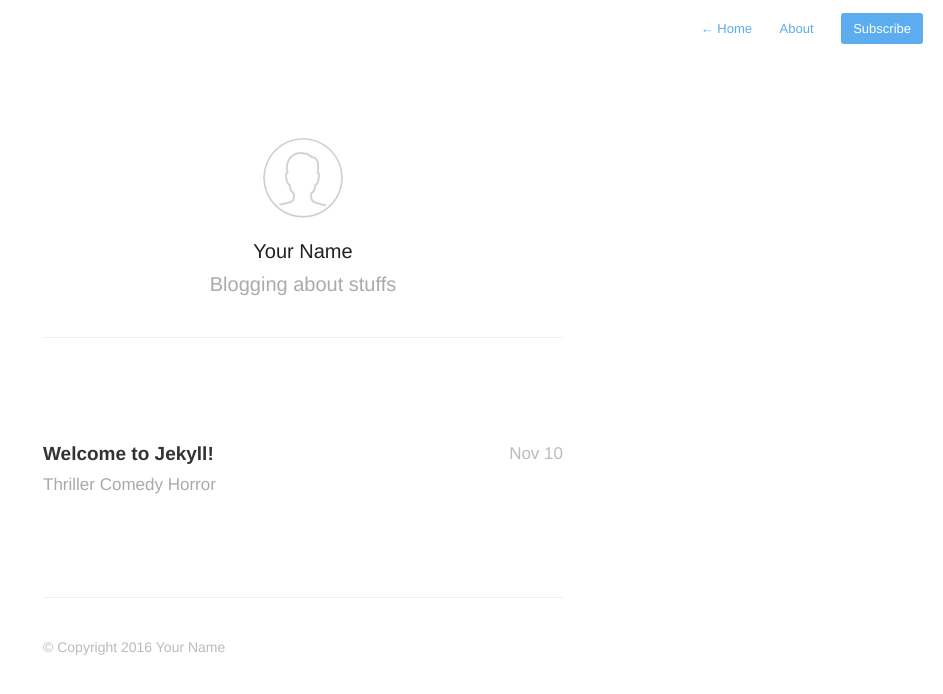
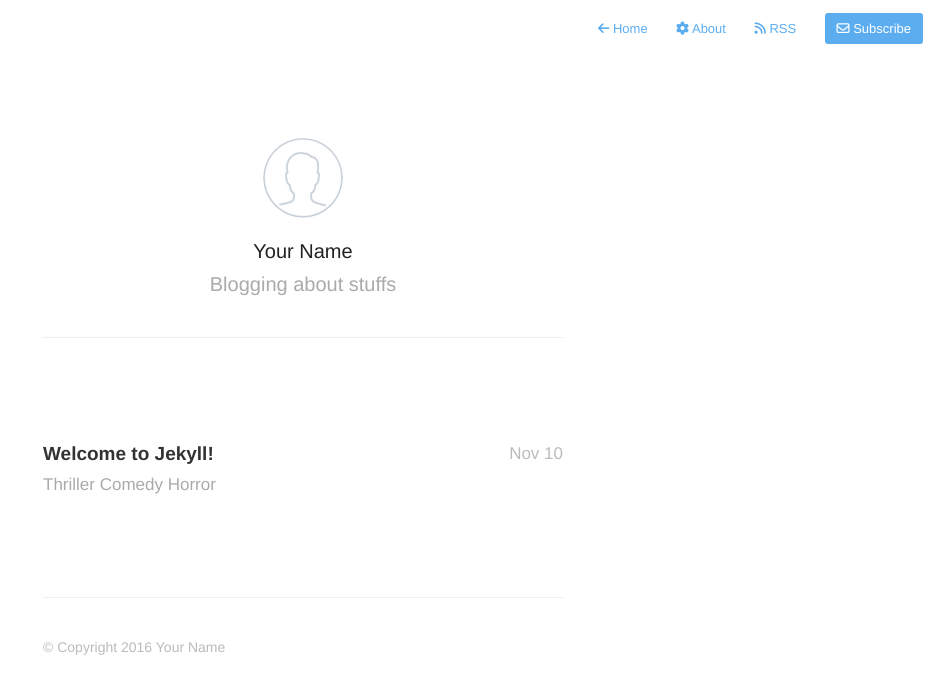
Before and after one commit to stepbystepjekyll/stepbystepjekyll.github.io, a Jekyll site: the page built from index.html, in a window 1280 px wide. Shown: the top 694 px of the page, without its empty margins (337-1280 px from the left). Built offline with Jekyll 4.4.1, drawn with Linux system fonts in a browser that asks for light colours; nearby versions of some CDN libraries; Markdown is read by kramdown in place of the engine named in the settings; the list of posts is cut into pages by our own code.

Commit message:
changed the navigation icons and added RSS feed button

```diff
--- a/_includes/navigation.html
+++ b/_includes/navigation.html
@@ -1,12 +1,13 @@
 <nav class="main-nav">
-    {% if page.url != "/index.html" %}
-        <a href="{{ site.baseurl }}"> <span class="arrow">←</span> Home </a>
+    {% if page.url != "/index.html" || page.url != "/" %}
+        <a href="{{ site.baseurl }}"> <i class="fa fa-arrow-left"></i> Home</a>
     {% endif %}
 
     {% if page.url != "/about/" %}
         {% if site.aboutPage %}
-            <a href="{{ site.baseurl }}about">About </a>
+            <a href="{{ site.baseurl }}about"><i class="fa fa-cog"></i> About</a>
         {% endif %}
     {% endif %}
-    <a class="cta" href="{{ site.baseurl }}feed.xml">Subscribe</a>
+    <a href="{{site.baseurl}}feed.xml"><i class="fa fa-rss"></i> RSS</a>
+    <a class="cta" href="{{ site.baseurl }}feed.xml"><i class="fa fa-envelope-o"></i> Subscribe</a>
 </nav>
```
